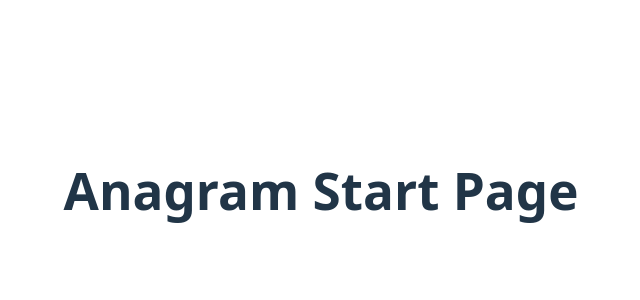
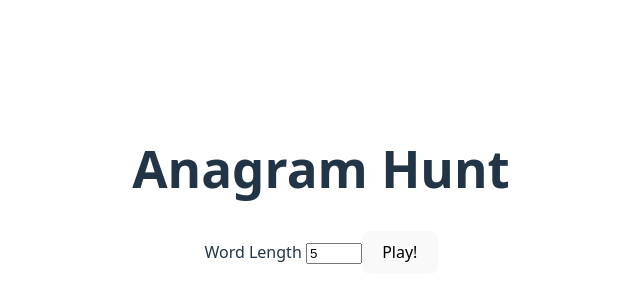
Before and after one commit to Sleppy23/FAU-Project-Play2Learn, a Vue app in the folder FAU-Project-Play2Learn/: page /anagram in a window 1280 px wide. Shown: the part 210-510 px from the top of the page, without its empty margins (319-959 px from the left). Built offline with nearby package versions, Linux system fonts and the light colour scheme.

Commit message:
Add AnagramStart UI with input, validation, and basic structure

```diff
--- a/FAU-Project-Play2Learn/src/views/AnagramStart.vue
+++ b/FAU-Project-Play2Learn/src/views/AnagramStart.vue
@@ -1,11 +1,35 @@
 <template>
   <div>
-    <h1>Anagram Start Page</h1>
+    <h1>Anagram Hunt</h1>
+    <label>
+        Word Length
+        <input type="number" min="3" max="10" v-model.number="wordLength" />
+    </label>
+    <!-- instructions I believe will be listed here-->
+    <button
+      @click="startGame"
+      :disabled="!isValidLength"
+    >
+      Play!
+    </button>
   </div>
 </template>
 
 <script>
 export default {
   name: 'AnagramStart',
+    data() {
+        return {
+        wordLength: 5,
+        };
+    },
+    computed: {
+        isValidLength() {
+        return this.wordLength >= 3 && this.wordLength <= 10;
+        },
+    },
+    methods: {
+        startGame() {},
+    },
 };
 </script>
```
